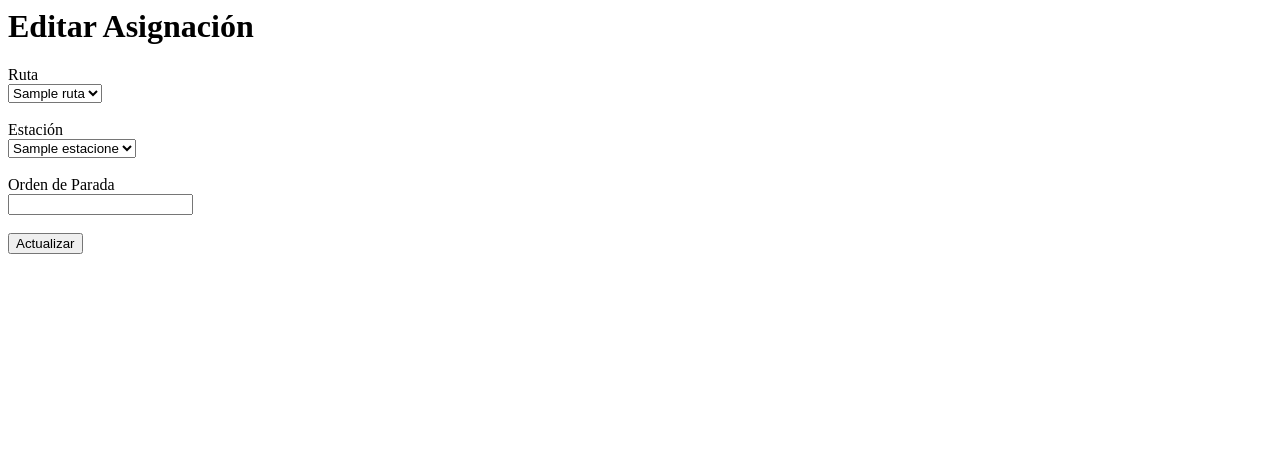
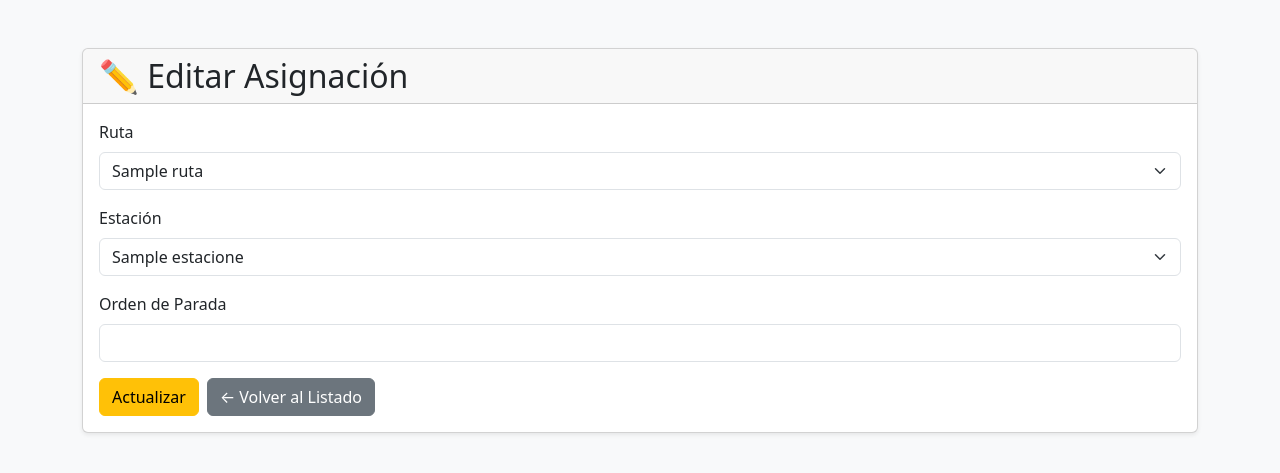
Before and after one commit to Josu-05/trolesmartV1, a CodeIgniter 4 app: the page made by app/Views/ruta_estacion/edit.php in a window 1280 px wide. Shown: the top 473 px of the page. Run offline with PHP 8.4 and a stand-in for CodeIgniter, Linux system fonts and the light colour scheme; the template is opened without the code that fills it: most values are stand-ins (such as "Sample title", 1, 10 or a date in 2020); some libraries are stand-ins or nearby versions.

Commit message:
Refactor edit.php for improved HTML structure

```diff
--- a/app/Views/ruta_estacion/edit.php
+++ b/app/Views/ruta_estacion/edit.php
@@ -1,77 +1,127 @@
+<!DOCTYPE html>
+<html lang="es">
+<head>
+    <meta charset="UTF-8">
+    <title>Editar Asignación</title>
+
+    <link href="https://cdn.jsdelivr.net/npm/bootstrap@5.3.3/dist/css/bootstrap.min.css"
+          rel="stylesheet">
+</head>
+
+<body class="bg-light">
+
+<div class="container mt-5">
+
     <?php if(session()->getFlashdata('success')): ?>
-
-    <p style="color:green;">
+        <div class="alert alert-success">
             <?= session()->getFlashdata('success') ?>
-    </p>
-
+        </div>
     <?php endif; ?>
 
     <?php if(session()->getFlashdata('error')): ?>
-
-    <p style="color:red;">
+        <div class="alert alert-danger">
             <?= session()->getFlashdata('error') ?>
-    </p>
-
+        </div>
     <?php endif; ?>
 
-<h1>Editar Asignación</h1>
+    <div class="card shadow-sm">
+
+        <div class="card-header">
+            <h2 class="mb-0">✏️ Editar Asignación</h2>
+        </div>
+
+        <div class="card-body">
 
             <form action="/ruta-estacion/update/<?= $asignacion['id'] ?>" method="post">
 
-    <label>Ruta</label>
-    <br>
+                <div class="mb-3">
 
-    <select name="ruta_id">
+                    <label class="form-label">
+                        Ruta
+                    </label>
+
+                    <select
+                        name="ruta_id"
+                        class="form-select"
+                        required>
 
                         <?php foreach($rutas as $ruta): ?>
 
                             <option
                                 value="<?= $ruta['id'] ?>"
                                 <?= ($ruta['id'] == $asignacion['ruta_id']) ? 'selected' : '' ?>>
-
                                 <?= $ruta['nombre'] ?>
-
                             </option>
 
                         <?php endforeach; ?>
 
                     </select>
 
-    <br><br>
+                </div>
 
-    <label>Estación</label>
-    <br>
+                <div class="mb-3">
 
-    <select name="estacion_id">
+                    <label class="form-label">
+                        Estación
+                    </label>
+
+                    <select
+                        name="estacion_id"
+                        class="form-select"
+                        required>
 
                         <?php foreach($estaciones as $estacion): ?>
 
                             <option
                                 value="<?= $estacion['id'] ?>"
                                 <?= ($estacion['id'] == $asignacion['estacion_id']) ? 'selected' : '' ?>>
-
                                 <?= $estacion['nombre'] ?>
-
                             </option>
 
                         <?php endforeach; ?>
 
                     </select>
 
-    <br><br>
+                </div>
 
-    <label>Orden de Parada</label>
-    <br>
+                <div class="mb-3">
+
+                    <label class="form-label">
+                        Orden de Parada
+                    </label>
 
                     <input
                         type="number"
                         name="orden"
-        value="<?= $asignacion['orden'] ?>">
+                        value="<?= $asignacion['orden'] ?>"
+                        min="1"
+                        class="form-control"
+                        required>
 
-    <br><br>
+                </div>
 
-    <button type="submit">
+                <div class="d-flex gap-2">
+
+                    <button
+                        type="submit"
+                        class="btn btn-warning">
                         Actualizar
                     </button>
 
+                    <a href="/ruta-estacion"
+                       class="btn btn-secondary">
+                        ← Volver al Listado
+                    </a>
+
+                </div>
+
             </form>
+
+        </div>
+
+    </div>
+
+</div>
+
+</body>
+</html>
```
Lines whose indentation alone changed are shown as unchanged.
